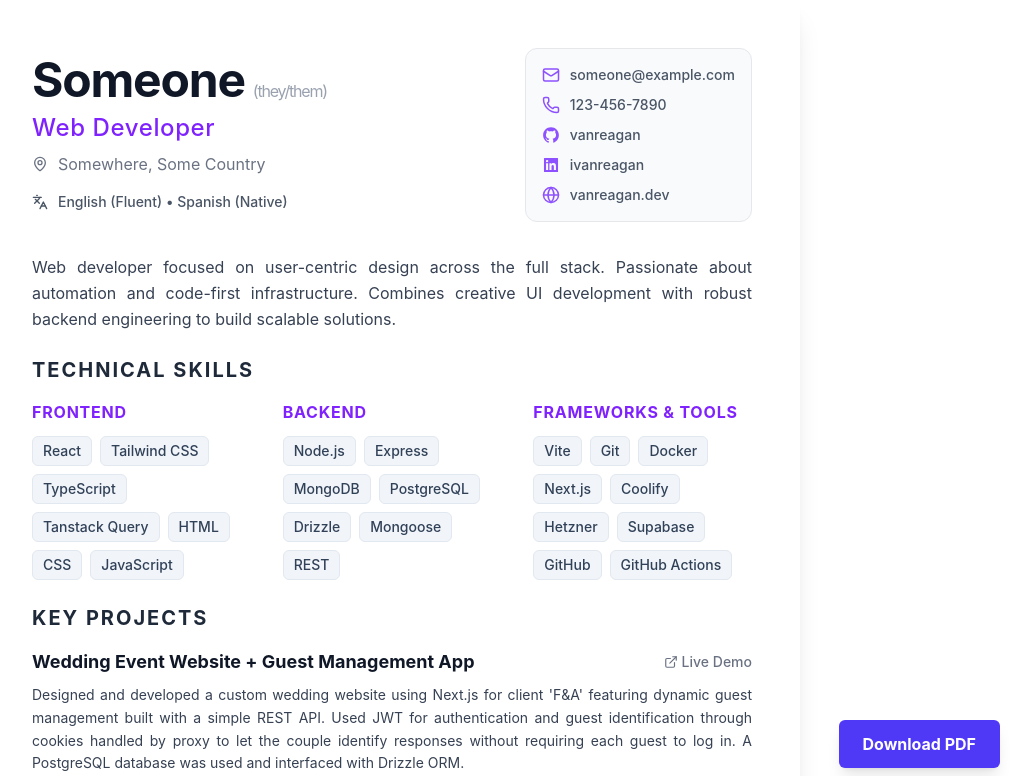
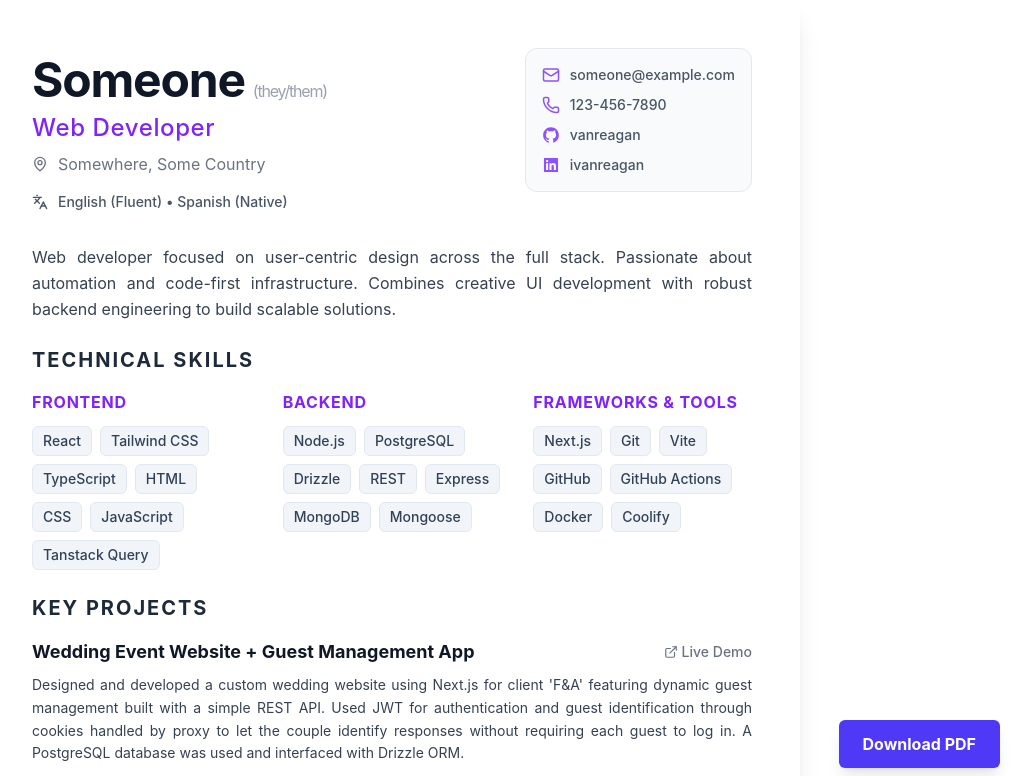
Before and after one commit to vanreagan/resume, a React (Vite) app: page / in a window 1280 px wide. Shown: the top 776 px of the page, without its empty margins (248-1279 px from the left). Built offline with nearby package versions, Linux system fonts and the light colour scheme.

Commit message:
Reorder resume tags

```diff
--- a/src/data/resume.ts
+++ b/src/data/resume.ts
@@ -36,11 +36,11 @@
         username: "ivanreagan",
         url: "https://www.linkedin.com/in/ivanreagan/",
       },
-      {
-        network: "Website",
-        username: "vanreagan.dev",
-        url: "https://vanreagan.dev",
-      },
+      // {
+      //   network: "Website",
+      //   username: "vanreagan.dev",
+      //   url: "https://vanreagan.dev",
+      // },
     ],
     languages: [
       {
@@ -60,36 +60,34 @@
         "React",
         "Tailwind CSS",
         "TypeScript",
-        "Tanstack Query",
         "HTML",
         "CSS",
         "JavaScript",
+        "Tanstack Query",
       ],
     },
     {
       name: "Backend",
       keywords: [
         "Node.js",
+        "PostgreSQL",
+        "Drizzle",
+        "REST",
         "Express",
         "MongoDB",
-        "PostgreSQL",
-        "Drizzle",
         "Mongoose",
-        "REST",
       ],
     },
     {
       name: "Frameworks & Tools",
       keywords: [
+        "Next.js",
+        "Git",
         "Vite",
-        "Git",
-        "Docker",
-        "Next.js",
-        "Coolify",
-        "Hetzner",
-        "Supabase",
         "GitHub",
         "GitHub Actions",
+        "Docker",
+        "Coolify",
       ],
     },
   ],
```
